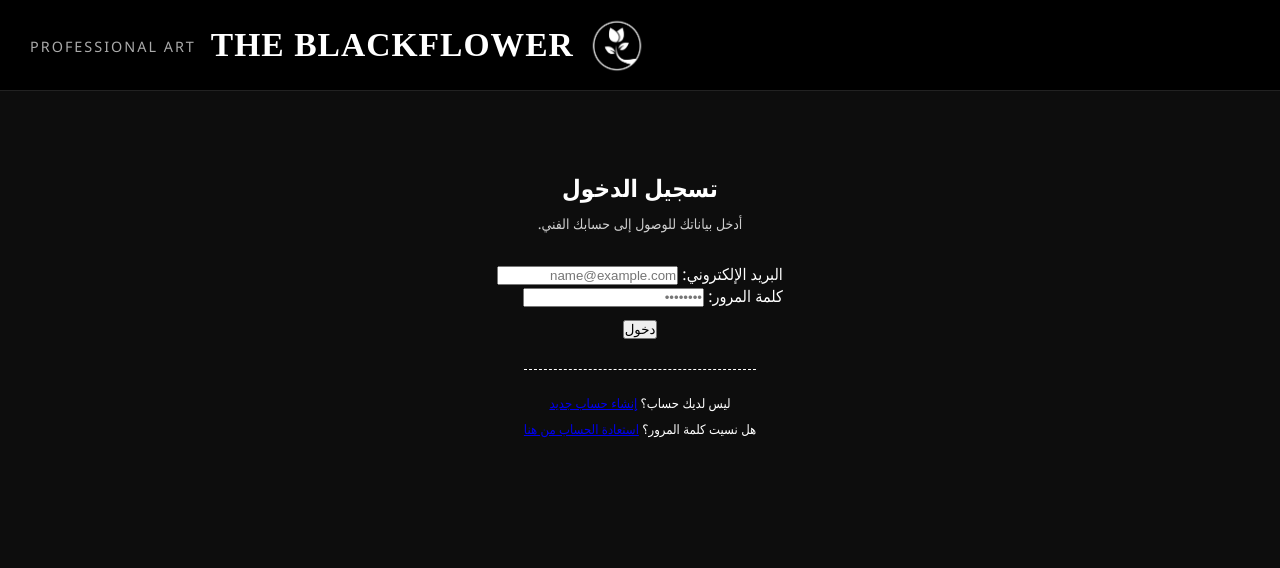
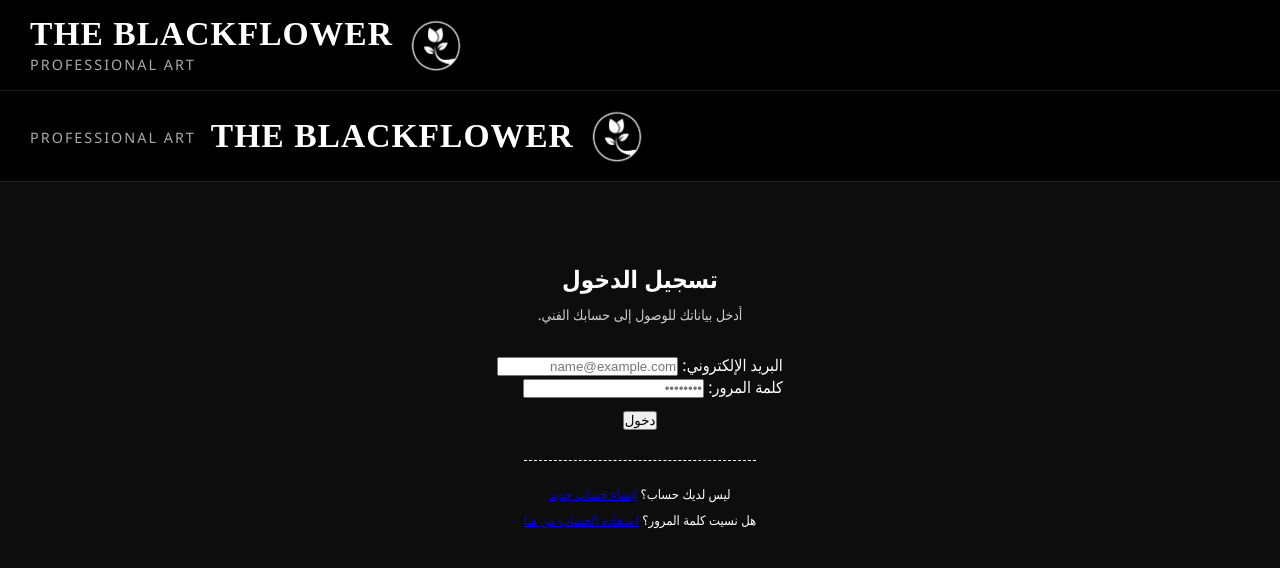
Before and after one commit to blackflowerproart/earn, a plain HTML site: page login.html in a window 1280 px wide. Drawn offline with nearby package versions, Linux system fonts and the light colour scheme.

Commit message:
Update login.html

```diff
--- a/login.html
+++ b/login.html
@@ -1,6 +1,15 @@
 <!DOCTYPE html>
 <html lang="ar" dir="rtl">
 <head>
+    <header class="main-header">
+    <div class="header-container">
+        <img src="logo.png" alt="BlackFlower Logo" class="header-logo">
+        <div class="header-text-block">
+            <div class="brand-title">The BlackFlower</div>
+            <div class="brand-subtitle">Professional Art</div>
+        </div>
+    </div>
+</header>
     <meta charset="UTF-8">
     <meta name="viewport" content="width=device-width, initial-scale=1.0">
     <title>تسجيل الدخول - The BlackFlower</title>
```
